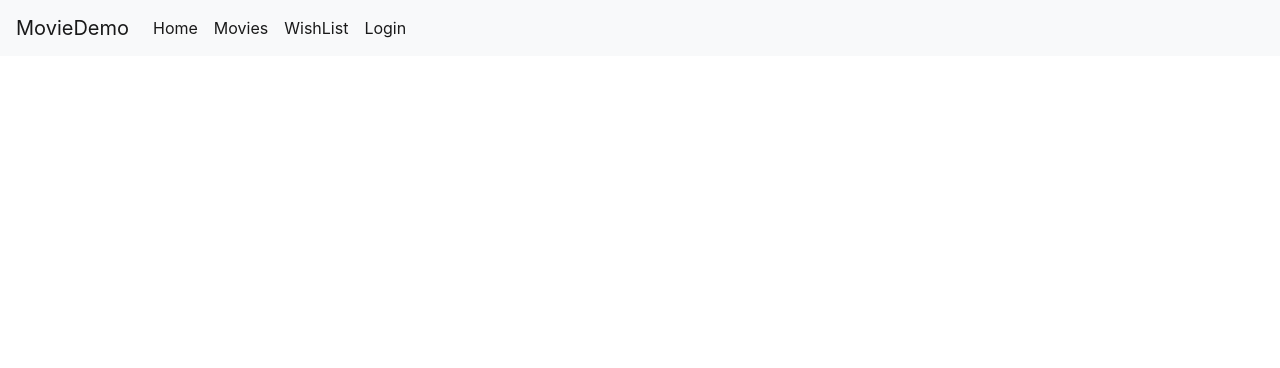
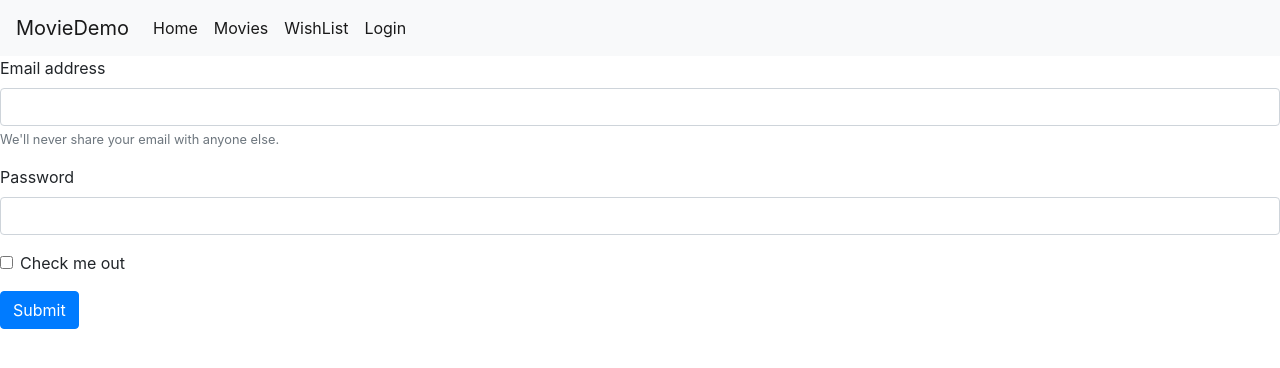
Before and after one commit to yashrjt/MovieFrontEndDemo, an Angular app: page /src/login in a window 1280 px wide. Before the commit this address led to /. Shown: the top 368 px of the page. Built offline with nearby package versions, Linux system fonts and the light colour scheme.

Commit message:
Api integration code added

```diff
--- a/src/app/app.module.ts
+++ b/src/app/app.module.ts
@@ -7,6 +7,7 @@ import { CoreModule } from './core/core.module';
 import { AuthModule } from './auth/auth.module';
 import { RouterModule } from '@angular/router';
 import { WishlistModule } from './wishlist/wishlist.module';
+import { ReactiveFormsModule, FormsModule } from '@angular/forms';
 
 
 @NgModule({
@@ -19,7 +20,9 @@ import { WishlistModule } from './wishlist/wishlist.module';
     CoreModule,
     AuthModule,
     RouterModule,
-    WishlistModule
+    WishlistModule,
+    ReactiveFormsModule,
+    FormsModule
   ],
   providers: [],
   bootstrap: [AppComponent],
--- a/src/app/auth/login/login.component.html
+++ b/src/app/auth/login/login.component.html
@@ -1,12 +1,12 @@
-<form>
+<form [formGroup]="loginForm" (ngSubmit)="loginFormSubmit()">
     <div class="form-group">
       <label for="exampleInputEmail1">Email address</label>
-      <input type="email" class="form-control" id="exampleInputEmail1" aria-describedby="emailHelp">
+      <input type="email" class="form-control" id="exampleInputEmail1" aria-describedby="emailHelp" formControlName="email">
       <small id="emailHelp" class="form-text text-muted">We'll never share your email with anyone else.</small>
     </div>
     <div class="form-group">
       <label for="exampleInputPassword1">Password</label>
-      <input type="password" class="form-control" id="exampleInputPassword1">
+      <input type="password" class="form-control" id="exampleInputPassword1" formControlName="password">
     </div>
     <div class="form-group form-check">
       <input type="checkbox" class="form-check-input" id="exampleCheck1">
--- a/src/app/auth/login/login.component.ts
+++ b/src/app/auth/login/login.component.ts
@@ -1,15 +1,43 @@
-import { Component, OnInit } from '@angular/core';
+import { Component, OnInit, OnDestroy } from '@angular/core';
+import { FormBuilder, FormGroup } from '@angular/forms';
+import { AuthService } from '../service/auth.service';
 
 @Component({
   selector: 'app-login',
   templateUrl: './login.component.html',
   styleUrls: ['./login.component.css']
 })
-export class LoginComponent implements OnInit {
+export class LoginComponent implements OnInit,OnDestroy {
 
-  constructor() { }
+  //form is a group of controls
+  //lifecylce hooks
+  loginForm:FormGroup;
+
+
+  constructor(private fb:FormBuilder,private auth:AuthService) { }
 
   ngOnInit() {
+    console.log('Login comp initilaised');
+    this.loginForm=this.fb.group({
+      email:[''],
+      password:['']
+    })
+  }
+
+  loginFormSubmit(){
+    console.log("LoginComponent -> loginForm", this.loginForm.value);
+    this.auth.login(this.loginForm.value).subscribe((res)=>{
+    console.log("LoginComponent -> loginFormSubmit -> res", res)
+
+    },
+    (err)=>{
+    console.log("LoginComponent -> loginFormSubmit -> err", err)
+
+    });
+    this.loginForm.reset();
+  }
+  ngOnDestroy(){
+    console.log('Login comp destroyed');
   }
 
 }
--- /dev/null
+++ b/src/app/auth/service/auth.service.ts
@@ -0,0 +1,25 @@
+import { Injectable } from '@angular/core';
+import { HttpClient, HttpHeaders } from '@angular/common/http';
+import {map,catchError} from 'rxjs/operators';
+@Injectable({
+  providedIn: 'root'
+})
+export class AuthService {
+
+  headers=new HttpHeaders({'Content-Type':'application/json'});
+
+  constructor(private http:HttpClient) { }
+
+ //by default observables are lazy..
+  login(loginData){
+    return this.http.post('http://localhost:80/api/login',loginData,{headers:this.headers}).pipe(
+      map((response)=>{
+        localStorage.setItem('token',response['token']);
+          return response;
+      }),
+      catchError((err)=>{
+        return err;
+      })
+    );
+  }
+}
--- a/src/app/movie/movie-routing.module.ts
+++ b/src/app/movie/movie-routing.module.ts
@@ -9,8 +9,8 @@ import { ListMovieComponent } from './list-movie/list-movie.component';
 const routes: Routes = [
   {path:'',component:ShellMovieComponent,
    children:[
-        {path:'movies/add',component:AddMovieComponent},
-        {path:'movies/viewall',component:ListMovieComponent}
+        {path:'add',component:AddMovieComponent},
+        {path:'viewall',component:ListMovieComponent}
     ]
 }
 
--- a/src/app/movie/shell-movie/shell-movie.component.html
+++ b/src/app/movie/shell-movie/shell-movie.component.html
@@ -1,10 +1,10 @@
 
 <div class="left-pane">
     <div>
-        <a routerLink='movies/add'>Add a New Movie</a>
+        <a routerLink='add'>Add a New Movie</a>
     </div>
     <div>
-        <a routerLink='movies/viewall'>List All Movies</a>
+        <a routerLink='viewall'>List All Movies</a>
     </div>
 </div>
 
--- a/src/index.html
+++ b/src/index.html
@@ -3,7 +3,7 @@
 <head>
   <meta charset="utf-8">
   <title>MovieFrontEndDemo</title>
-  <base href="/">
+  <base href="/src">
 
   <meta name="viewport" content="width=device-width, initial-scale=1">
   <link rel="icon" type="image/x-icon" href="favicon.ico">
```
Also changed, not shown: src/app/auth/auth.module.ts (+6 -2 lines), 1 other file (tests, documents, lock files or other folders).
